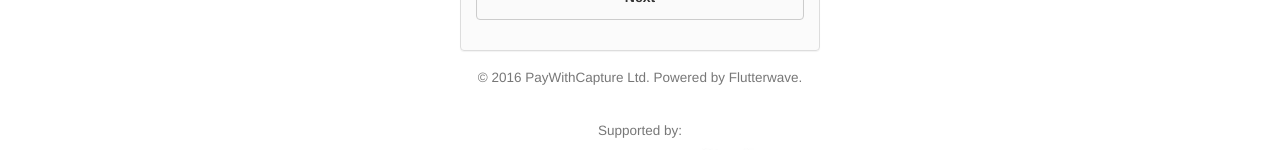
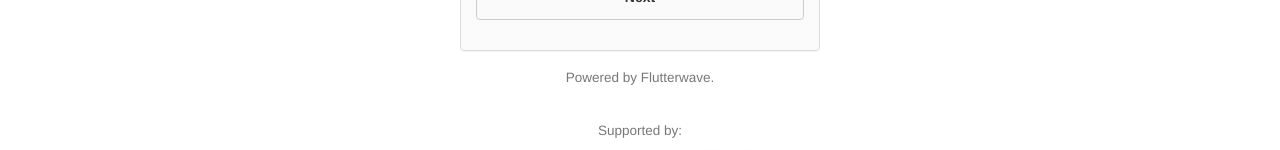
Before and after one commit to TofunmiKupoluyi/schoolfees, a website: page home.html in a window 1280 px wide. Shown: the part 454-604 px from the top of the page. Drawn offline with nearby package versions, Linux system fonts and the light colour scheme.

Commit message:
Edited footer text "PayWithCapture Ltd"

```diff
--- a/home.html
+++ b/home.html
@@ -61,7 +61,7 @@
                             </form>
                         </div>
                     </div>
-                    <center><h4><small>&#xa9; 2016 PayWithCapture Ltd. Powered by Flutterwave. </small></h4></center>
+                    <center><h4><small>Powered by Flutterwave. </small></h4></center>
                     <br>
                     <center><h4><small>Supported by: </small></h4></center>
                     <div class="row">
```
Also changed, not shown: payment.html (+1 -1 lines), student.html (+1 -1 lines).
